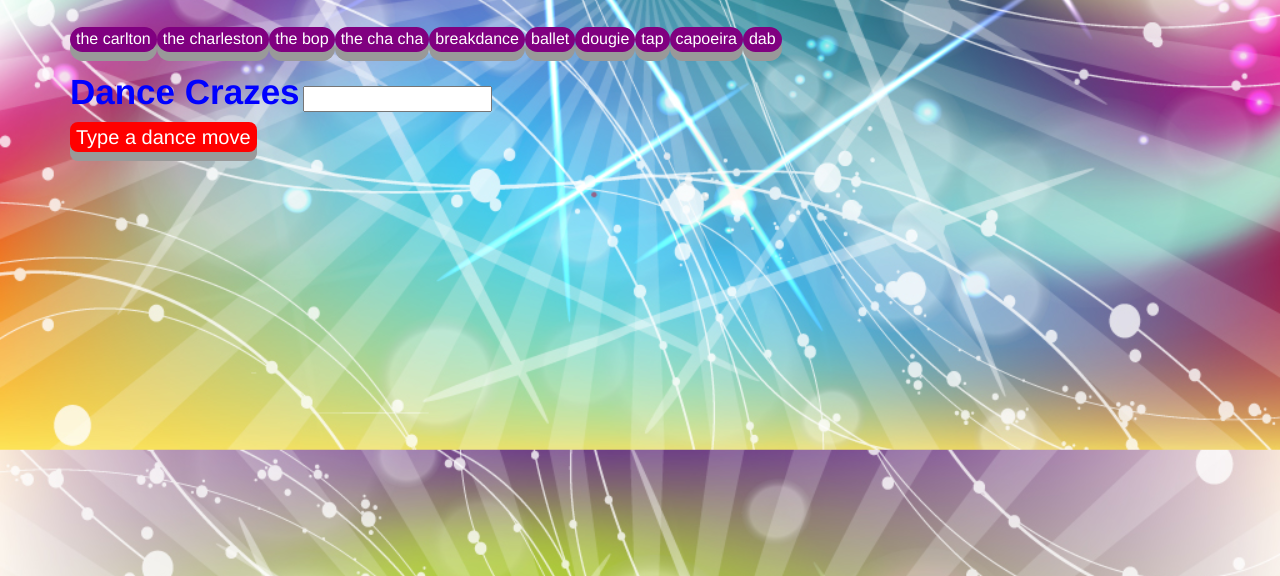
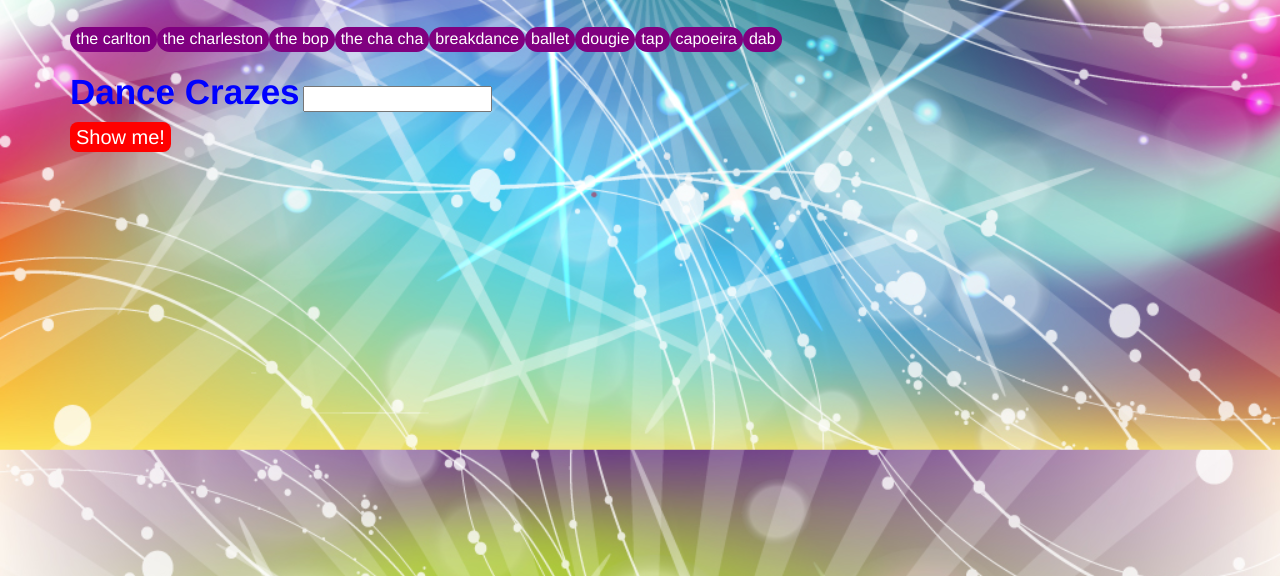
Before and after one commit to nathompson110/Gif_Generator, a plain HTML site: page index.html in a window 1280 px wide. Shown: the part 224-800 px from the top of the page. Drawn offline with nearby package versions, Linux system fonts and the light colour scheme.

Commit message:
Shadow removed from buttons

```diff
--- a/assets/css/style.css
+++ b/assets/css/style.css
@@ -36,7 +36,6 @@ body {
   background-color: purple;
   border: none;
   border-radius: 15px;
-  box-shadow: 0 9px #999;
   margin-bottom: 15px;
 }
 
@@ -54,7 +53,6 @@ body {
   background-color: red;
   border: none;
   border-radius: 8px;
-  box-shadow: 0 9px #999;
   margin-bottom: 15px;
 
 }
--- a/index.html
+++ b/index.html
@@ -23,7 +23,7 @@
       <label for="danceCraze"><span id="label">Dance Crazes</span></label>
       <input type="text" id="dance-input"><br>
 
-      <input id="add-dance" type="submit" value="Type a dance move">
+      <input id="add-dance" type="submit" value="Show me!">
     </form>
 
     <div id="image-view"></div>
```
